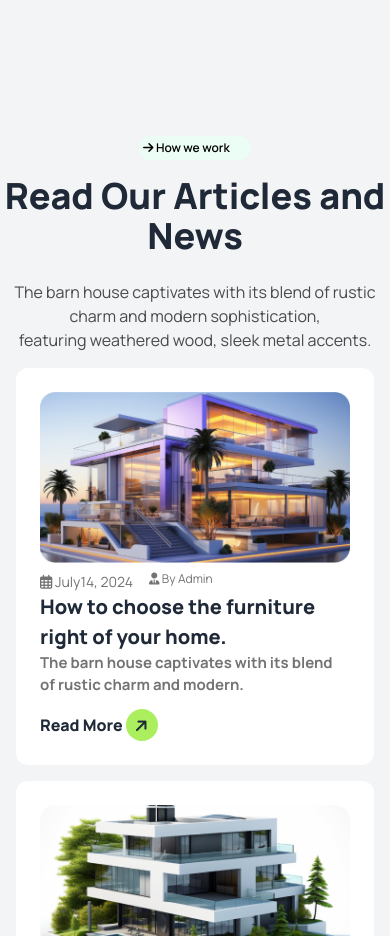
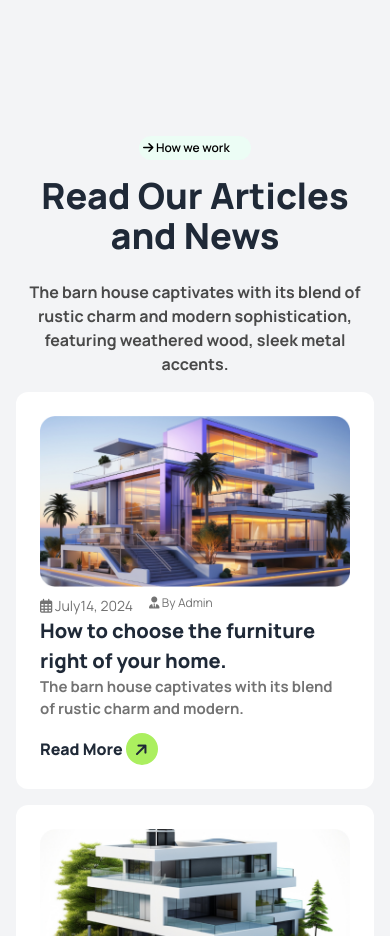
Before and after one commit to rakibulhasan-0/Asainment-03, a plain HTML site: page index.html in a window 390 px wide. Shown: the part 2540-3476 px from the top of the page. Drawn offline with nearby package versions, Linux system fonts and the light colour scheme.

Commit message:
margin change for sm device responsive

```diff
--- a/index.html
+++ b/index.html
@@ -229,10 +229,10 @@
     </section>
     <!-- Our article -->
     <section class="container mx-auto mt-56">
-      <div class="mb-4">
+      <div class="mb-4 mx-4">
         <p class="text-xs mx-auto font-semibold text-black bg-emerald-50 rounded-full px-1 py-1 h-6 w-28"><i class="fa-solid text-black fa-arrow-right"></i> How we work</p>
         <h1 class="font-extrabold text-4xl text-center mt-4 mb-6">Read Our Articles and News</h1>
-        <p class="text-base text-center text-[#494949]">The barn house captivates with its blend of rustic charm and modern sophistication,<br>featuring weathered wood, sleek metal accents.</p>
+        <p class="text-base font-bold text-center text-[#494949]">The barn house captivates with its blend of rustic charm and modern sophistication,<br>featuring weathered wood, sleek metal accents.</p>
       </div>
       <!-- cart Container -->
        <div class="grid grid-cols-1 md:grid-cols-3 mx-4">
```
